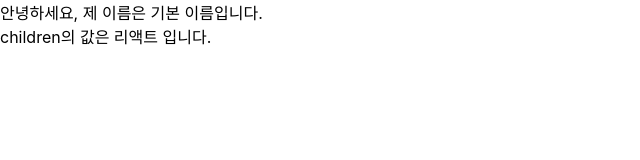
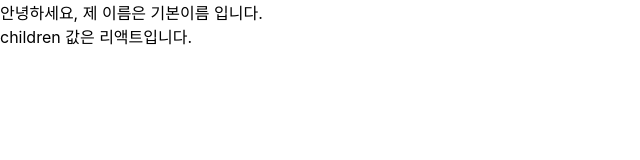
Before and after one commit to ch0515/study_React, a React (Create React App) app: page / in a window 1280 px wide. Shown: the top 160 px of the page, without its empty margins (0-640 px from the left). Built offline with nearby package versions, Linux system fonts and the light colour scheme.

Commit message:
props.children 사용하기

```diff
--- a/src/MyComponent.js
+++ b/src/MyComponent.js
@@ -1,14 +1,14 @@
-const MyComponent = props => {
-    const {name, children} = props;
+const MyComponent = props =>{
     return(
         <div>
-        안녕하세요, 제 이름은 {name}입니다. <br/>
-        children의 값은 {children} 입니다.
+            안녕하세요, 제 이름은 {props.name} 입니다.<br/>
+            children 값은 {props.children}입니다.
         </div>
     );
 };
+
 MyComponent.defaultProps = {
-    name: '기본 이름'
+    name: '기본이름'
 };
 
-export default MyComponent; // -> 모듈 내보내기
+export default MyComponent;
```
